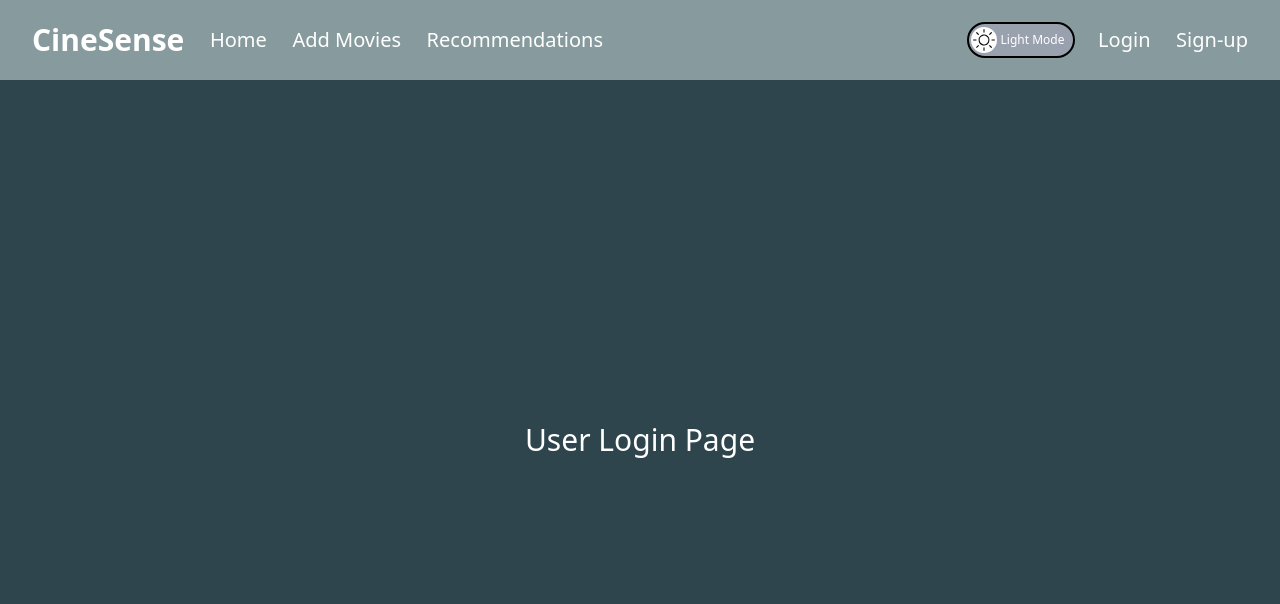
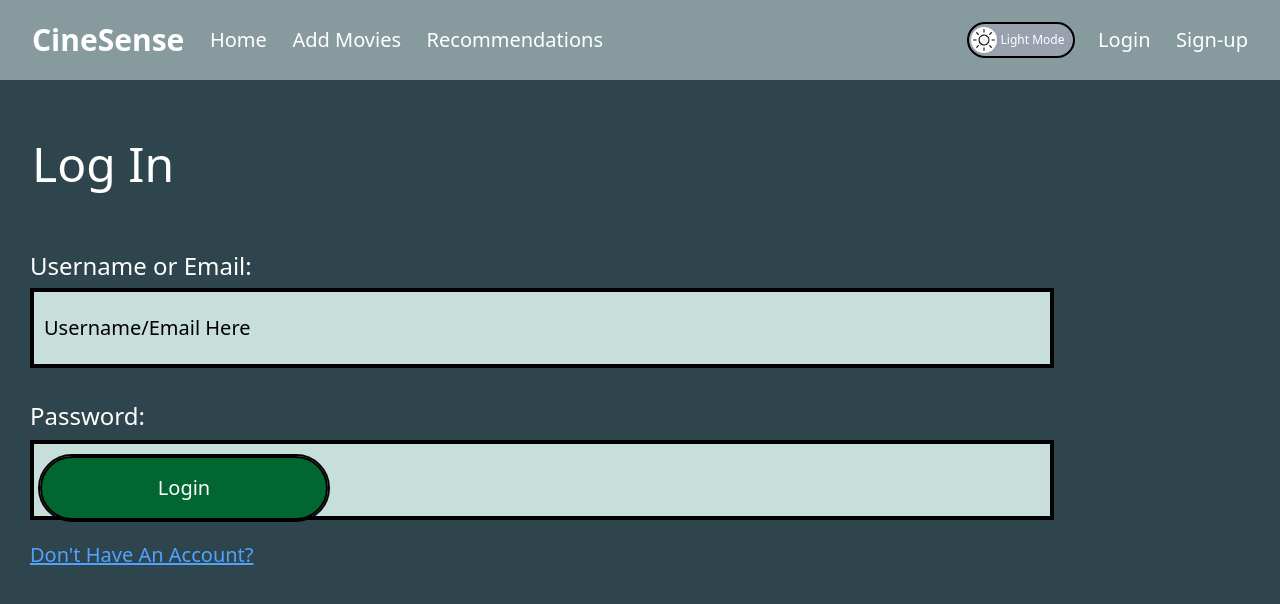
Before and after one commit to Vchen7629/CineSense, a React app in the folder frontend/: page /login in a window 1280 px wide. Shown: the top 604 px of the page. Built offline with nearby package versions, Linux system fonts and the light colour scheme; the HTML template or start-up script is replaced by a standard one.

Commit message:
Added Login Page (credentials not enter-able yet)

```diff
--- a/frontend/src/features/user/pages/LoginPage.tsx
+++ b/frontend/src/features/user/pages/LoginPage.tsx
@@ -1,13 +1,54 @@
 import Header from "@/features/navbar/components/Header";
+import { Link } from "react-router";
 
 export default function LoginPage() {
+    return (
+    <main className="bg-[#2E454D] min-h-screen">
+      <Header />
 
-    return (
-        <main>
-            <Header/>
-            <div className="flex h-[90vh] w-full justify-center items-center ">
-                <p className="text-white text-3xl"> User Login Page </p>
-            </div>
-        </main>
-    )
+      <div className="px-8">
+        <p className="mt-15 text-white text-5xl">Log In</p>
+      </div>
+
+      {/* <div className="bg-[#D9D9D9] h-[20rem] w-[20rem] rounded-full absolute top-[300px] ml-[1260px]" />
+
+      <div className="flex bg-[#D9D9D9] h-[4rem] w-[4rem] rounded-full absolute top-[450px] ml-[1125px] items-center justify-center " >
+        <PencilIcon size = {40}/>
+      </div> */}
+
+
+      {/* <p className="absolute top-[650px] ml-[1355px] text-white text-3xl">Username</p> */}
+
+      <p className="absolute top-[250px] ml-[30px] text-white text-2xl">Username or Email:</p>
+
+      <div className="bg-[#C7DEDB] h-[5rem] w-[64rem] absolute top-72 ml-[30px] border-4 border-[#000000] flex items-center">
+        <p className="text-black text-[20px] ml-[10px]">Username/Email Here</p>
+      </div>
+
+
+      <p className="absolute top-[400px] ml-[30px] text-white text-2xl">Password:</p>
+
+      <div className="bg-[#C7DEDB] h-[5rem] w-[64rem] absolute top-110 ml-[30px] border-4 border-[#000000] flex items-center">
+        <p className="text-black text-[20px] ml-[10px]">Password Here</p>
+      </div>
+
+      <div className="absolute top-[540px] ml-30[px] flex flex-col space-y-2">
+        <Link
+            to="/signup"
+            className="text-blue-400 text-[20px] ml-[30px] underline hover:text-blue-300 transition-colors"
+        >
+            Don't Have An Account?
+        </Link>
+      </div>
+
+
+      <Link
+        to = "/"
+        className="flex absolute bottom-70 left-10 px-8 py-4 !bg-green-800 items-center justify-center text-white text-xl font-medium w-72 border-2 border-black"
+        style={{ outline: '2px solid black', outlineOffset: '0px', borderRadius: '9999px' }}
+      >
+        Login
+      </Link>
+    </main>
+  );
 }
```
